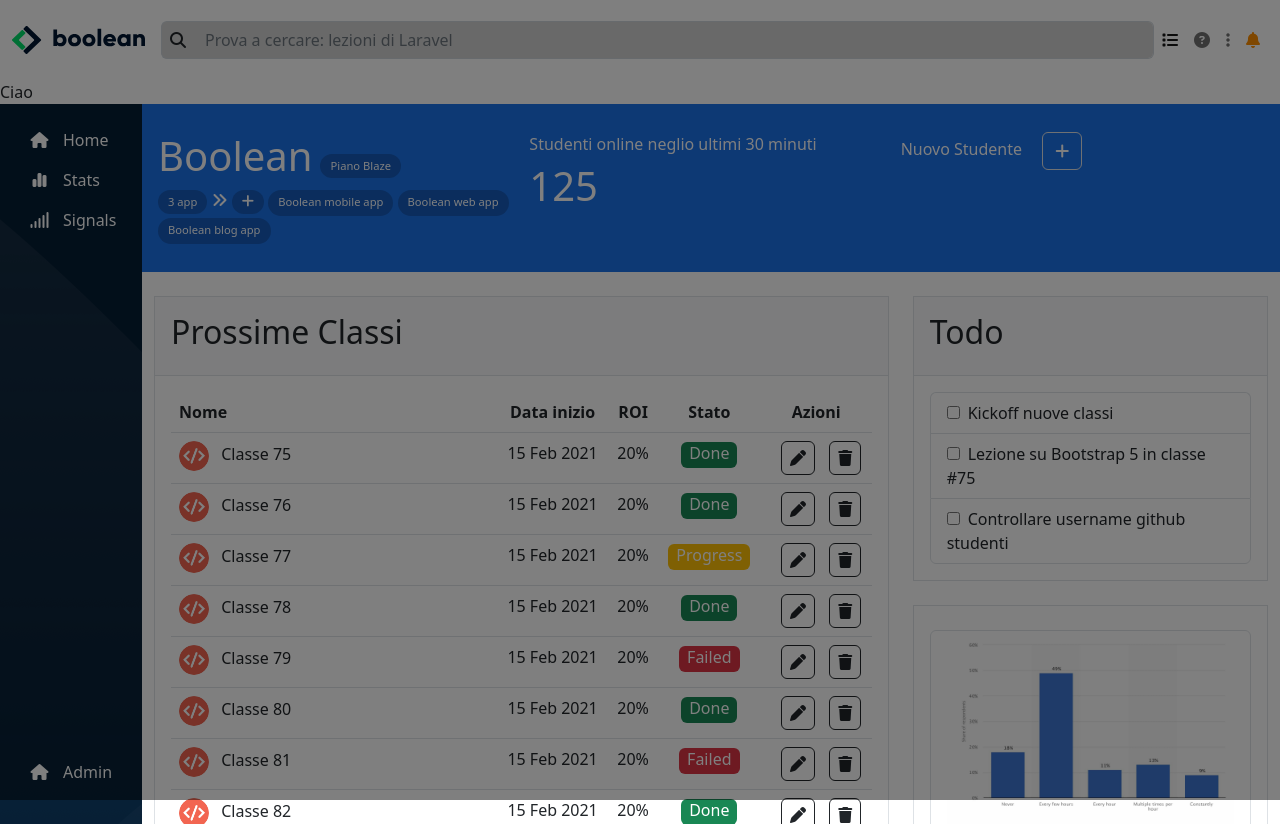
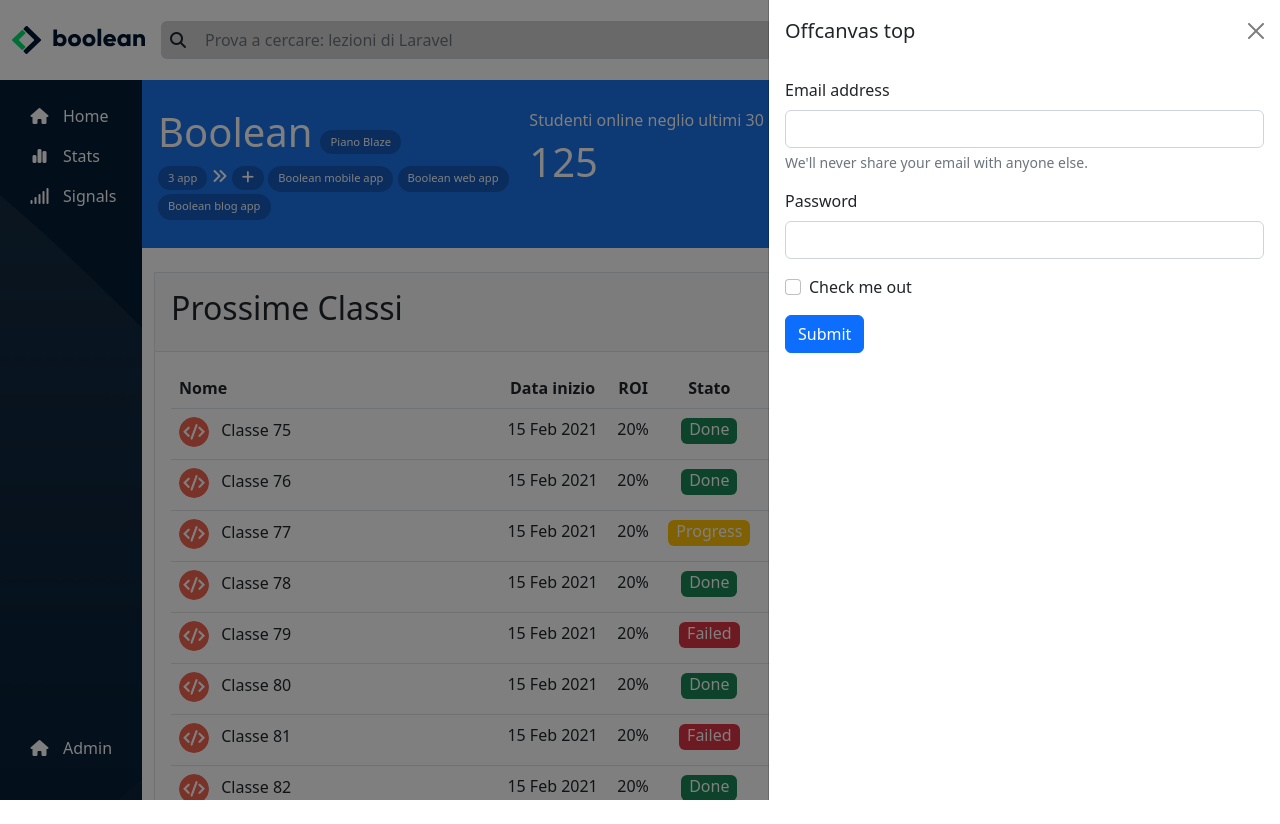
Before and after one commit to MatteoLucerni/html-css-bootstrap-dashboard, a plain HTML site: page index.html in a window 1280 px wide. Both pictures are taken after a click on the button 1062 px from the left and 151 px from the top of the page. After the commit the page ends 800 px from the top, so only its background shows below. Drawn offline with nearby package versions, Linux system fonts and the light colour scheme.

Commit message:
added final offcanvas

```diff
--- a/css/responsive.css
+++ b/css/responsive.css
@@ -2,4 +2,8 @@
     #sidebar{
         width: 150px;
     }
+
+    .offcanvas.offcanvas-end{
+        width: 40%;
+    }
 }
--- a/css/style.css
+++ b/css/style.css
@@ -26,6 +26,12 @@
 
 header i.fa-bell{
     color: var(--bell);
+}
+
+/* offcanvas */
+
+.offcanvas.offcanvas-end{
+    width: 100%;
 }
 
 /* sidebar */
--- a/index.html
+++ b/index.html
@@ -69,24 +69,29 @@
             </div>
           </nav>
     </header>
-    <!-- offcanvas mobile/tablet -->
-    <div class="offcanvas offcanvas-top d-lg-none" tabindex="-1" id="offcanvasTop" aria-labelledby="offcanvasTopLabel">
+    <!-- offcanvas -->
+    <div class="offcanvas offcanvas-end" tabindex="-1" id="offcanvasTop" aria-labelledby="offcanvasTopLabel">
         <div class="offcanvas-header">
             <h5 class="offcanvas-title" id="offcanvasTopLabel">Offcanvas top</h5>
             <button type="button" class="btn-close" data-bs-dismiss="offcanvas" aria-label="Close"></button>
         </div>
         <div class="offcanvas-body">
-            Ciao 2
-        </div>
-    </div>
-    <!-- offcanvas lg+ -->
-    <div class="offcanvas-lg offcanvas-end" tabindex="-1" id="offcanvasRight" aria-labelledby="offcanvasRightLabel">
-        <div class="offcanvas-header">
-            <h5 class="offcanvas-title" id="offcanvasRightLabel">Offcanvas right</h5>
-            <button type="button" class="btn-close" data-bs-dismiss="offcanvas" aria-label="Close"></button>
-        </div>
-        <div class="offcanvas-body">
-            Ciao
+            <form>
+                <div class="mb-3">
+                  <label for="exampleInputEmail1" class="form-label">Email address</label>
+                  <input type="email" class="form-control" id="exampleInputEmail1" aria-describedby="emailHelp">
+                  <div id="emailHelp" class="form-text">We'll never share your email with anyone else.</div>
+                </div>
+                <div class="mb-3">
+                  <label for="exampleInputPassword1" class="form-label">Password</label>
+                  <input type="password" class="form-control" id="exampleInputPassword1">
+                </div>
+                <div class="mb-3 form-check">
+                  <input type="checkbox" class="form-check-input" id="exampleCheck1">
+                  <label class="form-check-label" for="exampleCheck1">Check me out</label>
+                </div>
+                <button type="submit" class="btn btn-primary">Submit</button>
+              </form>
         </div>
     </div>
     <div class="box d-flex">
@@ -118,11 +123,7 @@
                     <div class="col-12 col-md-4 p-1 order-md-1">
                         Nuovo Studente
                         <!-- offcanvas mobile/tablet button activator -->
-                        <button class="btn text-white border ms-3 d-lg-none" type="button" data-bs-toggle="offcanvas" data-bs-target="#offcanvasTop" aria-controls="offcanvasTop">
-                            <i class="fa-solid fa-plus"></i>
-                        </button>
-                        <!-- offcanvas lg+ button activator -->
-                        <button class="btn text-white border ms-3 d-none d-lg-inline-block" type="button" data-bs-toggle="offcanvas" data-bs-target="#offcanvasRight" aria-controls="offcanvasRight">
+                        <button class="btn text-white border ms-3" type="button" data-bs-toggle="offcanvas" data-bs-target="#offcanvasTop" aria-controls="offcanvasTop">
                             <i class="fa-solid fa-plus"></i>
                         </button>
                     </div>
```
